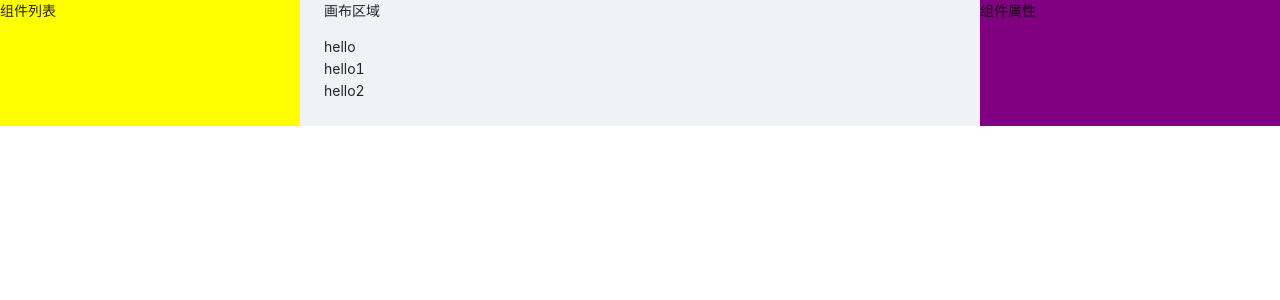
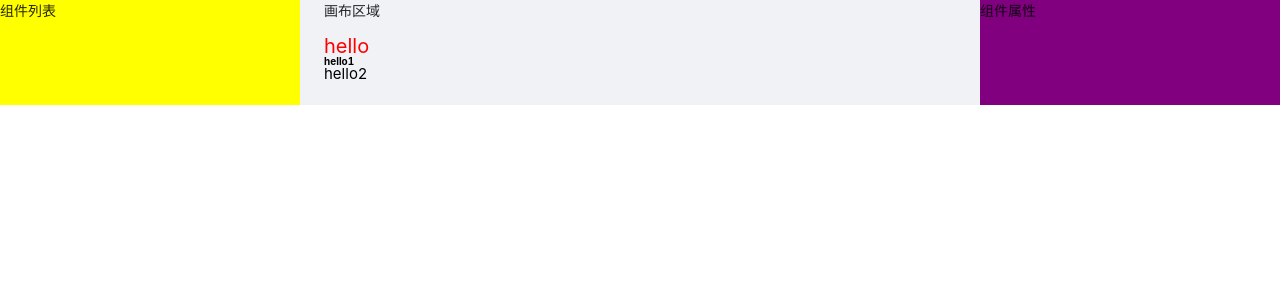
Before and after one commit to tangyun-92/lego-vue3-ts, a Vue app: page /editor in a window 1280 px wide. Shown: the top 300 px of the page. Built offline with nearby package versions, Linux system fonts and the light colour scheme.

Commit message:
引入lodash-es插件,用于处理数据

```diff
--- a/package.json
+++ b/package.json
@@ -10,12 +10,14 @@
   "dependencies": {
     "ant-design-vue": "^2.2.8",
     "core-js": "^3.6.5",
+    "lodash-es": "^4.17.21",
     "uuid": "^8.3.2",
     "vue": "^3.0.0",
     "vue-router": "^4.0.12",
     "vuex": "^4.0.2"
   },
   "devDependencies": {
+    "@types/lodash-es": "^4.17.5",
     "@types/uuid": "^8.3.4",
     "@typescript-eslint/eslint-plugin": "^2.33.0",
     "@typescript-eslint/parser": "^2.33.0",
--- /dev/null
+++ b/src/components/LText.vue
@@ -0,0 +1,46 @@
+<template>
+  <component :is="tag" :style="styleProps" class="l-text-component">
+    {{ text }}
+  </component>
+</template>
+
+<script lang="ts">
+import { computed, defineComponent } from 'vue'
+import { pick } from 'lodash-es'
+import { transformToComponentProps, textDefaultProps, textStylePropNames } from '../defaultProps'
+
+const defaultProps = transformToComponentProps(textDefaultProps)
+
+export default defineComponent ({
+  name: 'LText',
+  props: {
+    tag: {
+      type: String,
+      default: 'div'
+    },
+    ...defaultProps
+  },
+  setup(props) {
+    const styleProps = computed(() => pick(props, textStylePropNames))
+
+    return {
+      styleProps
+    }
+  }
+})
+</script>
+
+<style scoped>
+h2.l-text-component, p.l-text-component {
+  margin-bottom: 0;
+}
+button.l-text-component {
+  padding: 5px 10px;
+  cursor: pointer;
+}
+.l-text-component {
+  box-sizing: border-box;
+  white-space: pre-wrap;
+  position: relative !important;
+}
+</style>
--- a/src/components/TemplateList.vue
+++ b/src/components/TemplateList.vue
@@ -38,7 +38,7 @@
 import { TemplateProps } from '../store/templates'
 
 export default defineComponent({
-  name: 'template-list',
+  name: 'TemplateList',
   props: {
     list: {
       type: Array as PropType<TemplateProps[]>,
--- /dev/null
+++ b/src/defaultProps.ts
@@ -0,0 +1,52 @@
+import { mapValues, without } from 'lodash-es'
+
+export const commonDefaultProps = {
+  // action
+  actionType: '',
+  url: '',
+  // size
+  height: '',
+  width: '318px',
+  paddingLeft: '0px',
+  paddingRight: '0px',
+  paddingTop: '0px',
+  paddingBottom: '0px',
+  // border type
+  borderStyle: 'none',
+  borderColor: '#000',
+  borderWidth: '0',
+  borderRadius: '0',
+  // shadow and opacity
+  boxShadow: '0 0 0 #000000',
+  opacity: 1,
+  // position and x,y
+  position: 'absolute',
+  left: '0',
+  top: '0',
+  right: '0',
+}
+
+export const textDefaultProps = {
+  text: '正文内容',
+  fontSize: '14px',
+  fontFamily: '',
+  fontWeight: 'normal',
+  fontStyle: 'normal',
+  textDecoration: 'none',
+  lineHeight: '1',
+  textAlign: 'left',
+  color: '#000000',
+  backgroundColor: '',
+  ...commonDefaultProps,
+}
+
+export const textStylePropNames = without(Object.keys(textDefaultProps), 'actionType', 'url', 'text')
+
+export const transformToComponentProps = (props: { [key: string]: any }) => {
+  return mapValues(props, (item) => {
+    return {
+      type: item.constructor, // 通过constructor可以拿到属性的类型
+      default: item,
+    }
+  })
+}
--- a/src/store/editor.ts
+++ b/src/store/editor.ts
@@ -16,9 +16,9 @@
 }
 
 export const testComponents: ComponentData[] = [
-  { id: uuidv4(), name: 'l-text', props: { text: 'hello' } },
-  { id: uuidv4(), name: 'l-text', props: { text: 'hello1' } },
-  { id: uuidv4(), name: 'l-text', props: { text: 'hello2' } },
+  { id: uuidv4(), name: 'LText', props: { text: 'hello', fontSize: '20px', color: 'red' } },
+  { id: uuidv4(), name: 'LText', props: { text: 'hello1', fontSize: '10px', fontWeight: 'bold' } },
+  { id: uuidv4(), name: 'LText', props: { text: 'hello2', fontSize: '15px' } },
 ]
 
 const editor: Module<EditorProps, GlobalDataProps> = {
--- a/src/views/editor.vue
+++ b/src/views/editor.vue
@@ -4,13 +4,16 @@
       <a-layout-sider width="300" style="background: yellow">
         <div class="sidebar-container">组件列表</div>
       </a-layout-sider>
-      <a-layout style="padding: 0 24px 24px;">
+      <a-layout style="padding: 0 24px 24px">
         <a-layout-content class="preview-container">
           <p>画布区域</p>
           <div class="preview-list" id="canvas-area">
-            <div v-for="item in components" :key="item.id">
-              {{ item.props.text }}
-            </div>
+            <component
+              v-for="component in components"
+              :key="component.id"
+              :is="component.name"
+              v-bind="component.props"
+            />
           </div>
         </a-layout-content>
       </a-layout>
@@ -25,8 +28,13 @@
 import { computed, defineComponent } from 'vue'
 import { useStore } from 'vuex'
 import { GlobalDataProps } from '../store/index'
+import LText from '../components/LText.vue'
 
 export default defineComponent({
+  name: 'Editor',
+  components: {
+    LText
+  },
   setup() {
     const store = useStore<GlobalDataProps>()
     const components = computed(() => store.state.editor.components)
--- a/src/views/templateDetail.vue
+++ b/src/views/templateDetail.vue
@@ -45,6 +45,7 @@
 // import { generateQRCode, downloadImage } from '../helper'
 
 export default defineComponent({
+  name: 'TemplateDetail',
   setup () {
     const route = useRoute()
     const store = useStore<GlobalDataProps>()
```
Also changed, not shown: 1 other file (tests, documents, lock files or other folders).
